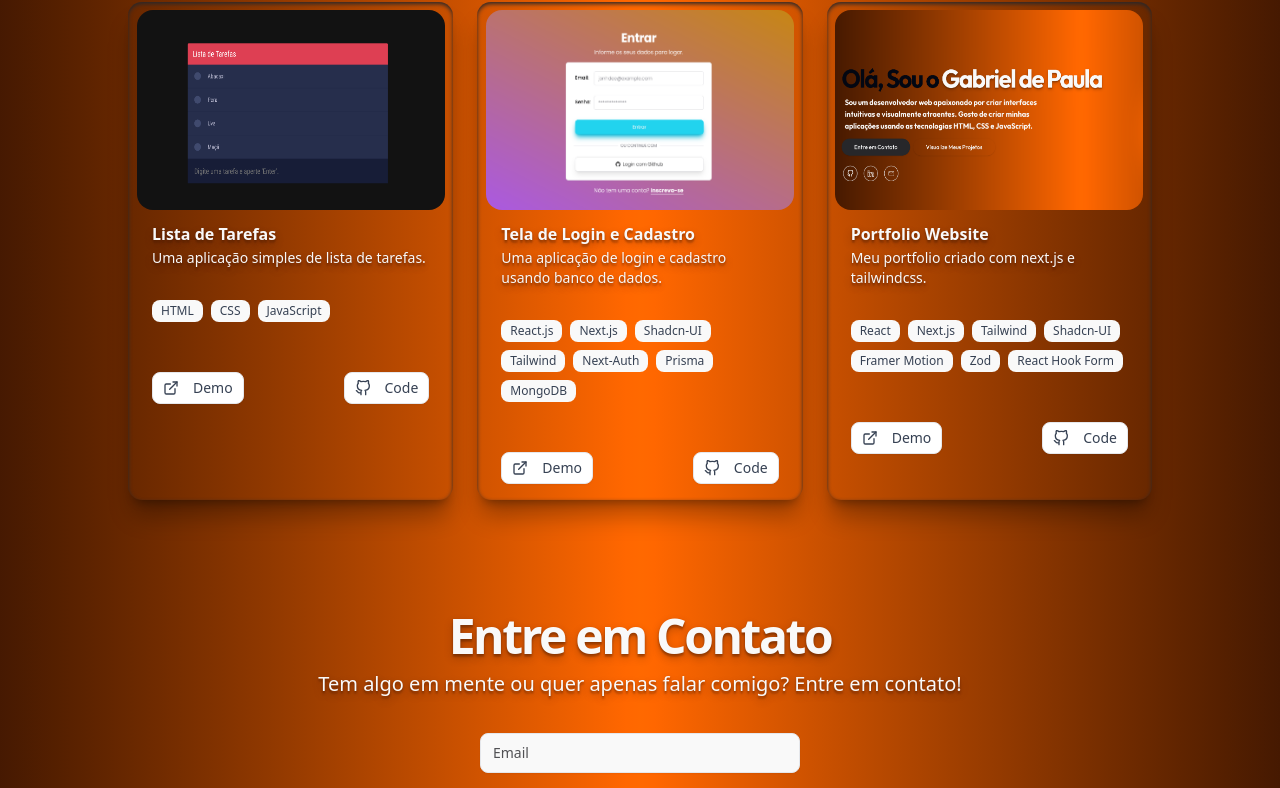
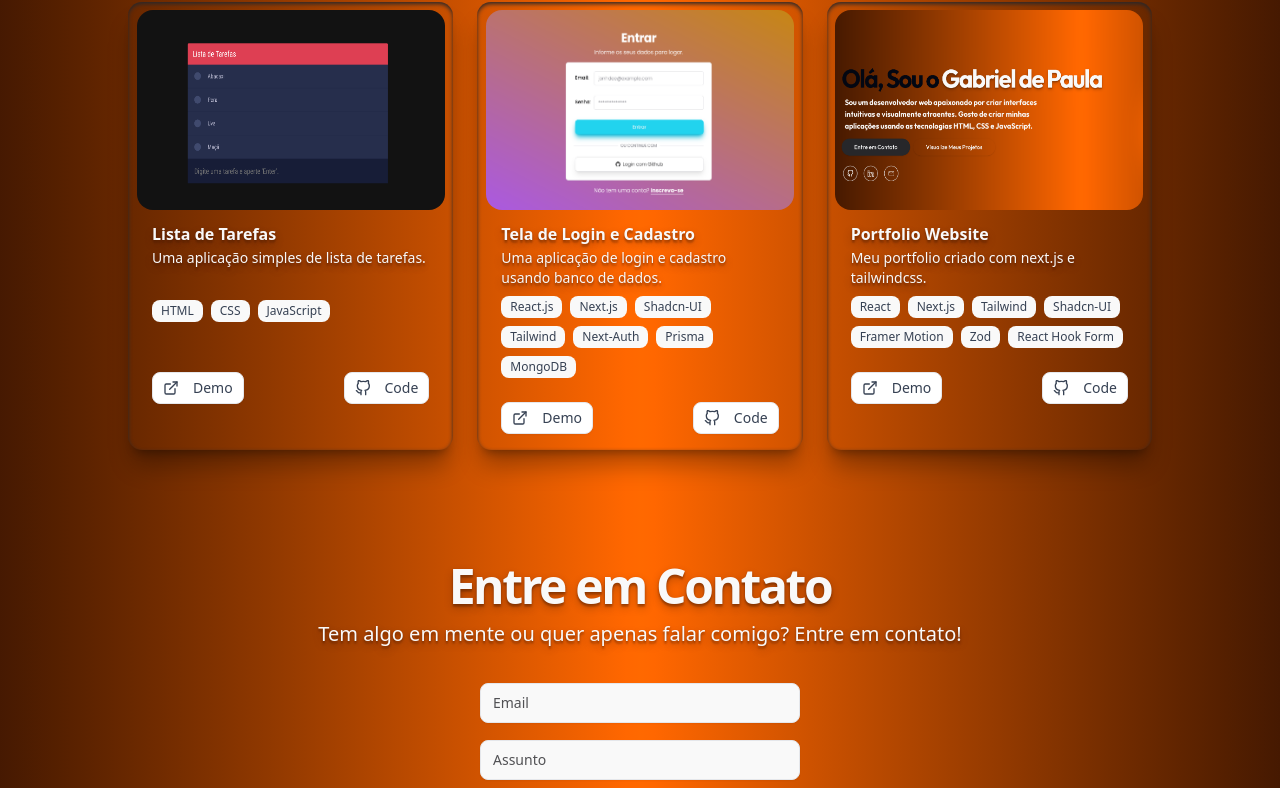
Before and after one commit to GabrielCodamo/Portfolio, a Next.js app: page / in a window 1280 px wide. Shown: the part 2142-2930 px from the top of the page. Built offline with nearby package versions, Linux system fonts and the light colour scheme.

Commit message:
teste-z-final-0

```diff
--- a/components/project-card.tsx
+++ b/components/project-card.tsx
@@ -27,7 +27,7 @@ export function ProjectCard({ title, description, tags, imageUrl, demoUrl, githu
         <Image
           src={`/Projeto${imageUrl}.png`}
           alt={title}
-          className="flex px-2 sm:w-125 sm:h-60 sm:px-0 h-50 bg-center w-70 sm:rounded-2xl lg:h-50 lg:w-77 "
+          className="flex px-2 sm:w-125 sm:h-60 sm:px-0 h-50  w-70 sm:rounded-2xl lg:h-50 lg:w-77 "
           height={600}
           width={600}
         />
@@ -39,7 +39,7 @@ export function ProjectCard({ title, description, tags, imageUrl, demoUrl, githu
         </CardHeader>
         <div className="flex flex-col gap-6 ">
           <CardContent>
-            <div className={imageUrl === 1 ? "flex flex-wrap gap-2 sm:pb-6.5 sm:pt-6 pt-3" : "flex flex-wrap gap-2 sm:pb-6.5 sm:pt-6"}>
+            <div className={imageUrl === 1 ? "flex flex-wrap gap-2 sm:pb-6.5 sm:pt-6 pt-5" : "flex flex-wrap gap-2 sm:pb-6.5 sm:pt-6 lg:pt-0 lg:pb-0"}>
               {
                 tags.map((tag) => (
                   <Badge key={tag} className="bg-[#f9f9f9] text-gray-700 hidden sm:flex" >
--- a/components/sections/Projects.tsx
+++ b/components/sections/Projects.tsx
@@ -84,7 +84,7 @@ export default function Projects() {
               ProjectCardData.map((data, index) => (
                 <ProjectCard
                   key={index}
-                  className={`hidden sm:flex w-130  lg:w-full`}
+                  className={`hidden sm:flex w-130 lg:w-full`}
                   title={data.title}
                   description={data.description}
                   tags={data.tags}
```
